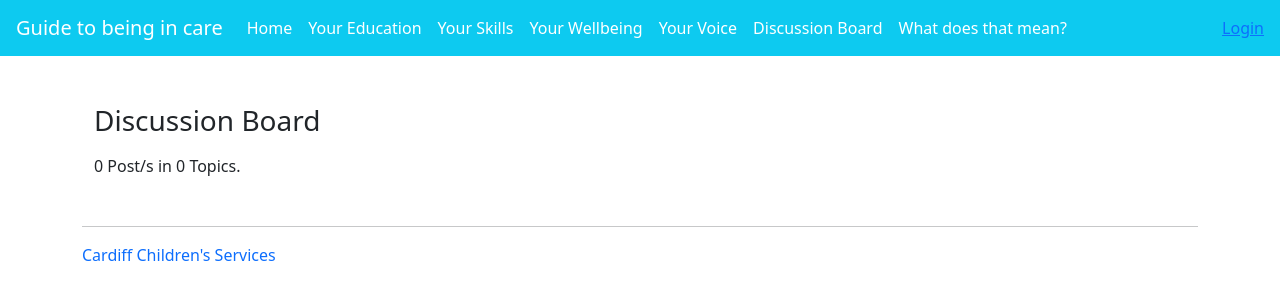
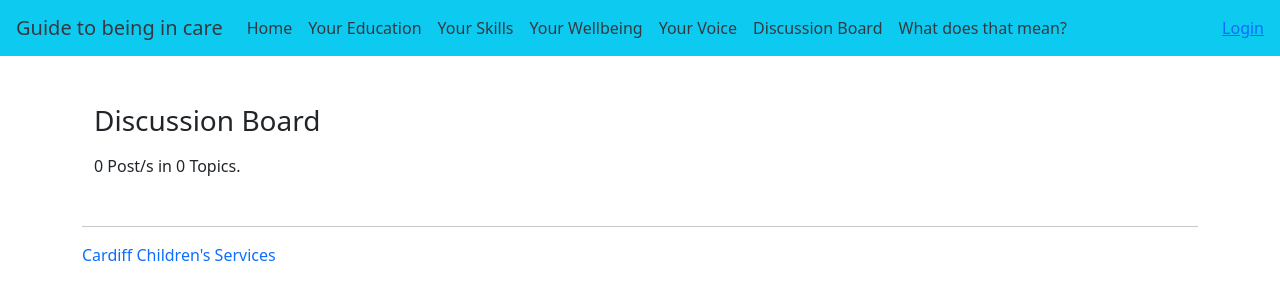
Before and after one commit to pyjaks/Guide-to-Being-in-Care-FYP, a Django app: page /discussion-board/ in a window 1280 px wide. Shown: the top 300 px of the page. Run offline with Django 3.2, Linux system fonts and the light colour scheme; data that the repository does not hold is empty; some libraries are stand-ins or nearby versions.

Commit message:
Change navbar link colours for an accessible contrast

```diff
--- a/guide/main/templates/main/base.html
+++ b/guide/main/templates/main/base.html
@@ -10,7 +10,7 @@
     <title>Guide to being in care {% block title %} {% endblock %}</title>
 
     <nav class="navbar navbar-expand-md navbar-dark static-top bg-primary">
-        <a class="navbar-brand" href="">Guide to being in care</a>
+        <a class="navbar-brand text-dark" href="">Guide to being in care</a>
         <button class="navbar-toggler" type="button" data-toggle="collapse" data-target="#navbarsExampleDefault" aria-controls="navbarsExampleDefault" aria-expanded="false" aria-label="Toggle navigation">
             <span class="navbar-toggler-icon"></span>
         </button>
@@ -18,30 +18,30 @@
         <div class="collapse navbar-collapse">
             <ul class="navbar-nav mr-auto">
                 <li class="nav-item active">
-                    <a class="nav-link" href="{% url 'main' %}">Home <span class="sr-only">(current)</span></a>
+                    <a class="nav-link text-dark" href="{% url 'main' %}">Home <span class="sr-only">(current)</span></a>
                 </li>
                 <li class="nav-item active">
-                    <a class="nav-link" href="{% url 'your-education' %}">Your Education</a>
+                    <a class="nav-link text-dark" href="{% url 'your-education' %}">Your Education</a>
                 </li>
                 <li class="nav-item active">
-                    <a class="nav-link" href="{% url 'your-skills' %}">Your Skills</a>
+                    <a class="nav-link text-dark" href="{% url 'your-skills' %}">Your Skills</a>
                 </li>
                 <li class="nav-item active">
-                    <a class="nav-link" href="{% url 'your-wellbeing' %}">Your Wellbeing</a>
+                    <a class="nav-link text-dark" href="{% url 'your-wellbeing' %}">Your Wellbeing</a>
                 </li>
                 <li class="nav-item active">
-                    <a class="nav-link" href="{% url 'your-voice' %}">Your Voice</a>
+                    <a class="nav-link text-dark" href="{% url 'your-voice' %}">Your Voice</a>
                 </li>
                 {% if user.is_over_16 %}
                 <li class="nav-item active">
-                    <a class="nav-link" href="{% url '16+' %}">16+ Services</a>
+                    <a class="nav-link text-dark" href="{% url '16+' %}">16+ Services</a>
                 </li>
                 {% endif %}
                 <li class="nav-item active">
-                    <a class="nav-link" href="{% url 'discussion-board' %}">Discussion Board</a>
+                    <a class="nav-link text-dark" href="{% url 'discussion-board' %}">Discussion Board</a>
                 </li>
                 <li class="nav-item active">
-                    <a class="nav-link" href="{% url 'what-does-that-mean' %}">What does that mean?</a>
+                    <a class="nav-link text-dark" href="{% url 'what-does-that-mean' %}">What does that mean?</a>
                 </li>
               <!-- drop down
               <li class="nav-item dropdown">
```
